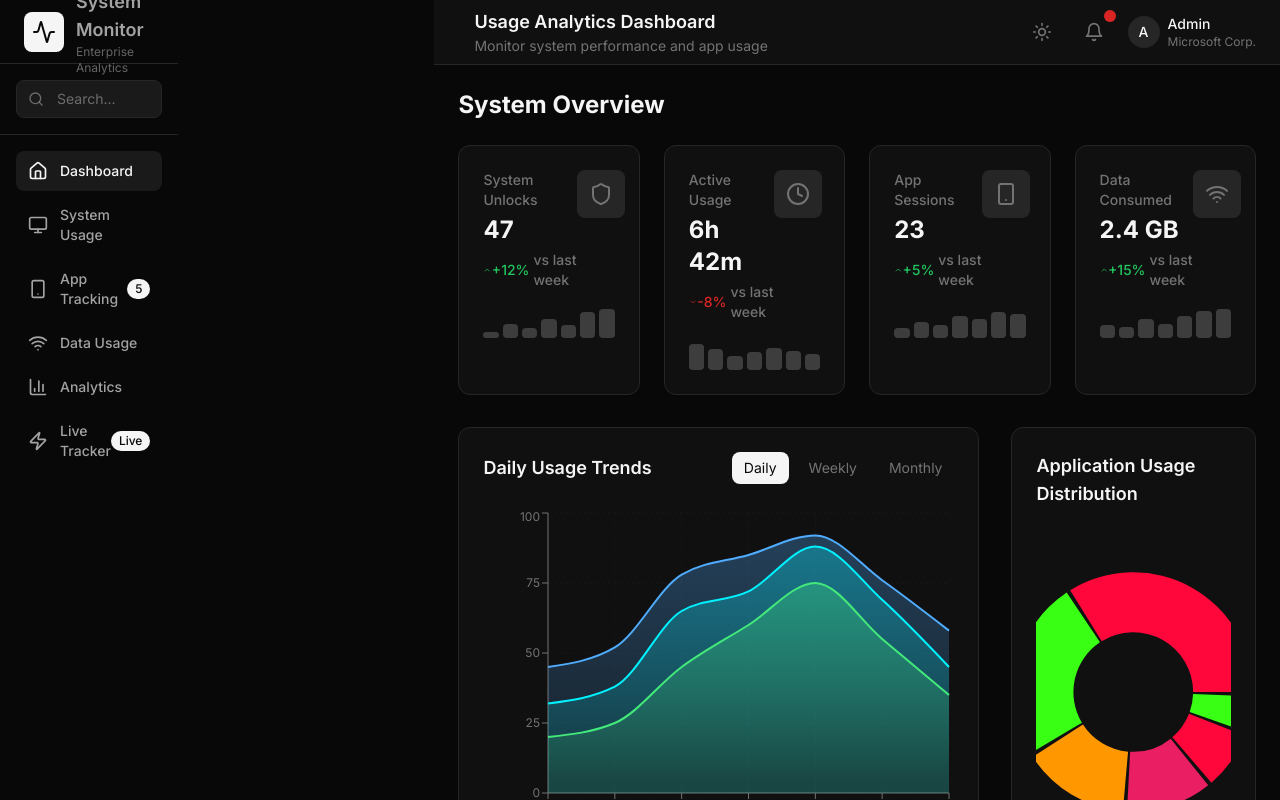
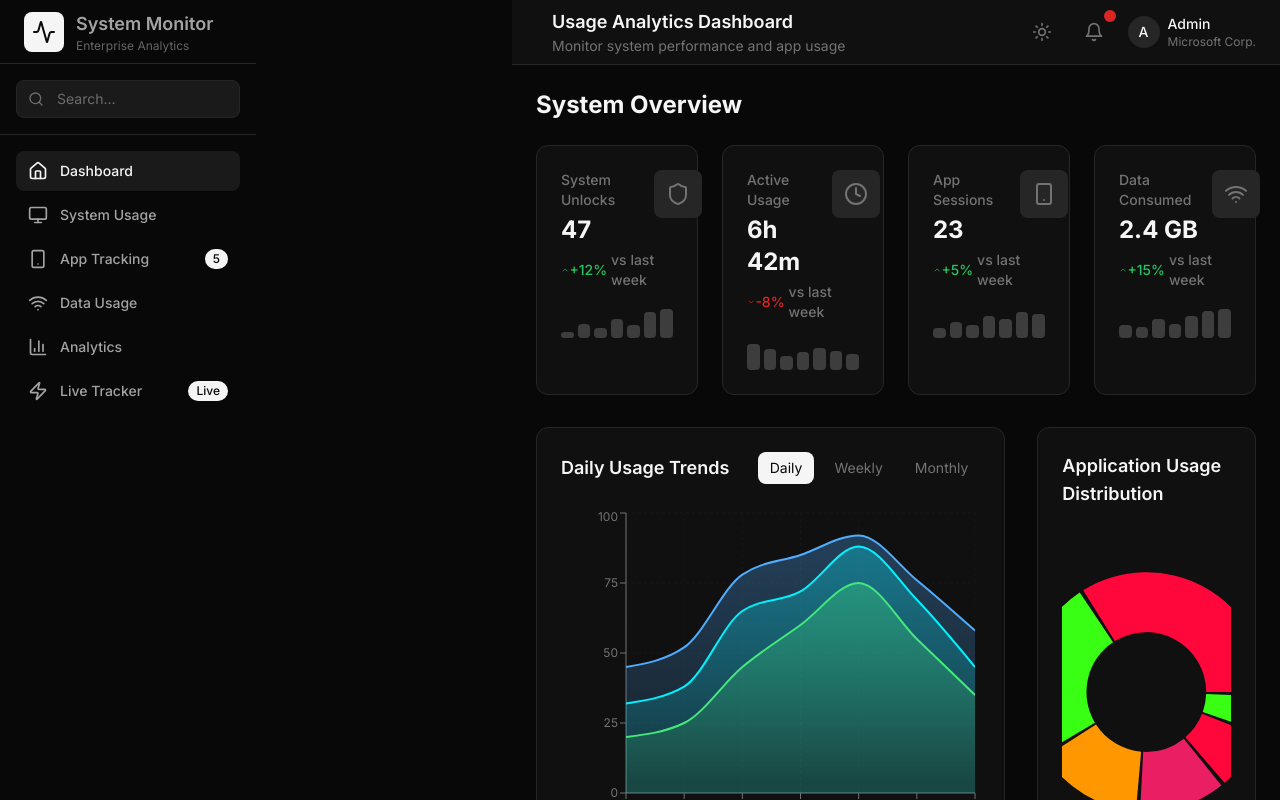
Before and after one commit to prathambahekar/tracker-of-realm, a React (Vite) app: page / in a window 1280 px wide. Shown: the top 800 px of the page. Built offline with nearby package versions, Linux system fonts and the light colour scheme.

Commit message:
Fix main content width to take full remaining space
cgen-fee5a31176f24e06b36a47270c189e1a

```diff
--- a/client/components/Layout.tsx
+++ b/client/components/Layout.tsx
@@ -176,7 +176,7 @@ export function Layout({ children }: LayoutProps) {
       </div>
 
       {/* Main content */}
-      <div className="lg:pl-64">
+      <div className="flex-1 lg:pl-64">
         {/* Top navigation */}
         <header className="bg-card border-b border-border">
           <div className="flex h-16 items-center justify-between px-6">
```
